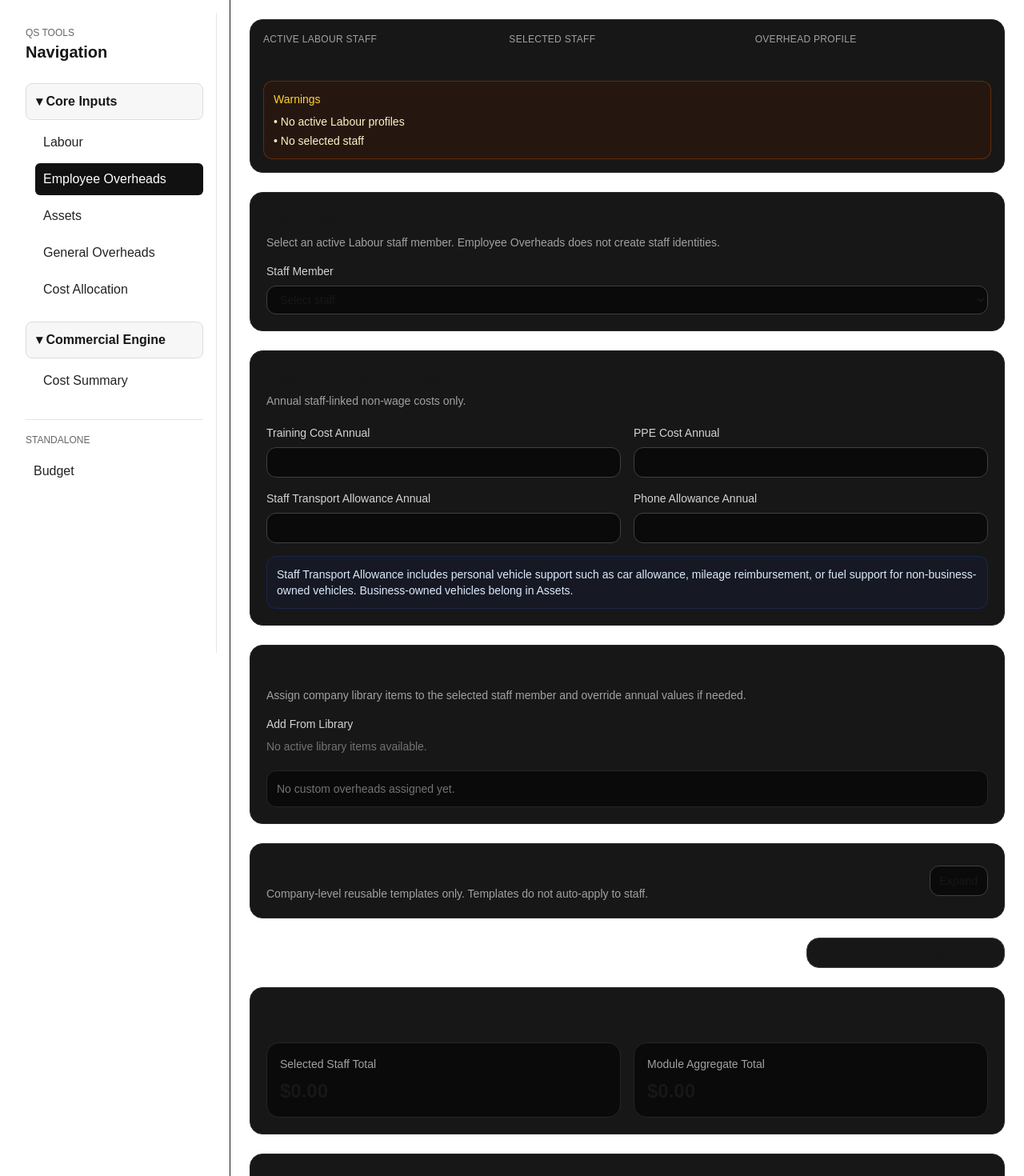
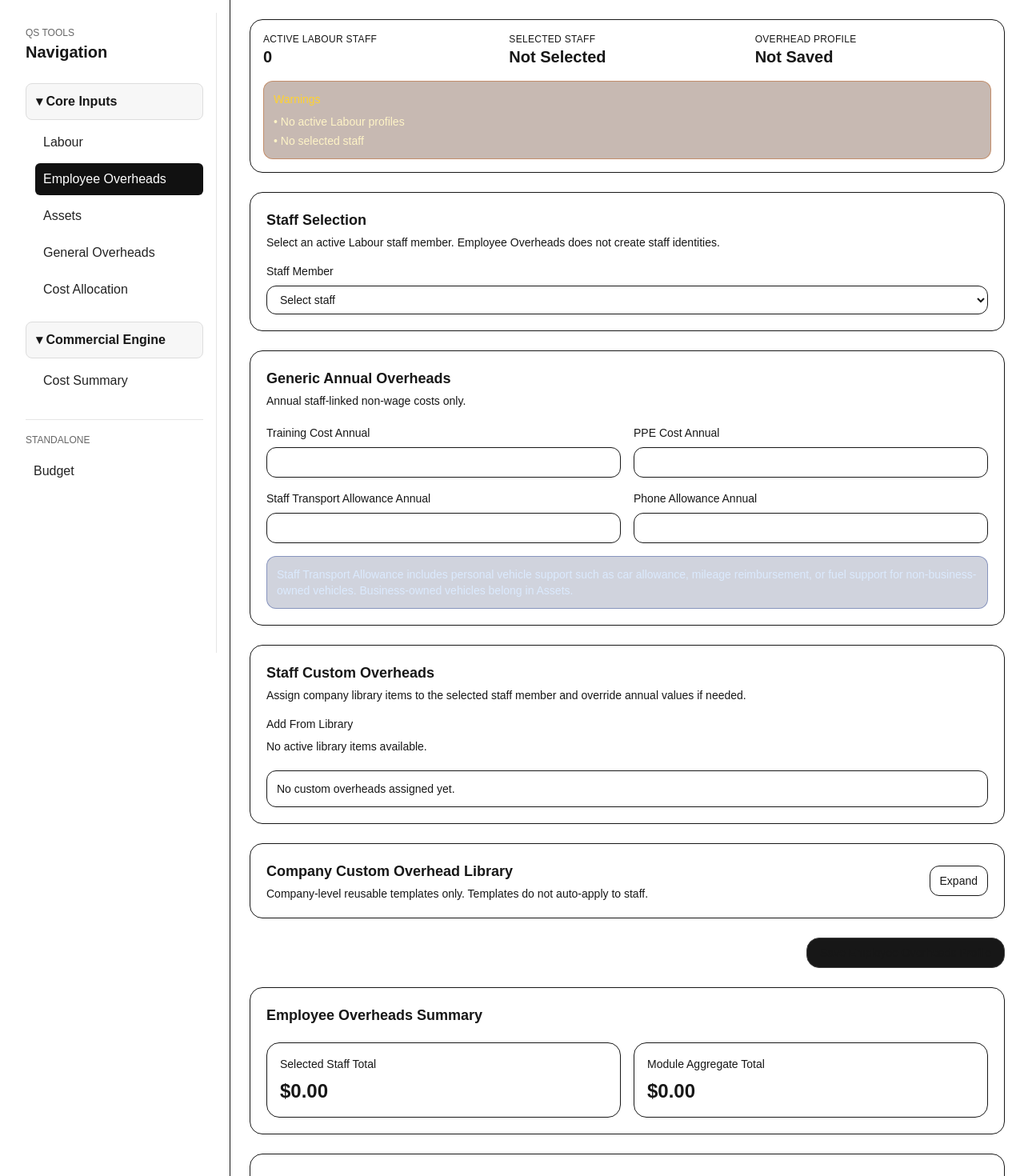
Before and after one commit to QSTools/qstools-v2, a Next.js app: page /employee-overheads in a window 1280 px wide. Shown: the top 1470 px of the page at 80% size. Built offline with nearby package versions, Linux system fonts and the light colour scheme.

Commit message:
Employee Overheads — migrated to theme tokens (neutral → CSS vars)

```diff
--- a/components/employee-overheads/EmployeeOverheadCustomList.jsx
+++ b/components/employee-overheads/EmployeeOverheadCustomList.jsx
@@ -21,18 +21,18 @@ export default function EmployeeOverheadCustomList({
   const active_library_items = library_items.filter((item) => item.is_active);
 
   return (
-    <section className="rounded-2xl border border-neutral-800 bg-neutral-900 p-5">
+    <section className="rounded-2xl border border-[var(--border-primary)] bg-[var(--bg-card)] p-5">
       <h2 className="text-lg font-semibold">Staff Custom Overheads</h2>
-      <p className="mt-1 text-sm text-neutral-400">
+      <p className="mt-1 text-sm text-[var(--text-muted)]">
         Assign company library items to the selected staff member and override
         annual values if needed.
       </p>
 
       <div className="mt-4">
-        <div className="mb-2 text-sm text-neutral-300">Add From Library</div>
+        <div className="mb-2 text-sm text-[var(--text-secondary)]">Add From Library</div>
         <div className="flex flex-wrap gap-2">
           {active_library_items.length === 0 && (
-            <div className="text-sm text-neutral-500">
+            <div className="text-sm text-[var(--text-muted)]">
               No active library items available.
             </div>
           )}
@@ -45,7 +45,7 @@ export default function EmployeeOverheadCustomList({
                 addCustomAssignmentFromTemplate(item.custom_overhead_template_id)
               }
               disabled={disabled}
-              className="rounded-xl border border-neutral-700 bg-neutral-950 px-3 py-2 text-sm"
+              className="rounded-xl border border-[var(--border-strong)] bg-[var(--bg-input)] px-3 py-2 text-sm"
             >
               Add {item.custom_overhead_name} ({format_currency(item.default_amount_annual)})
             </button>
@@ -55,7 +55,7 @@ export default function EmployeeOverheadCustomList({
 
       <div className="mt-5 space-y-3">
         {custom_assignment_rows.length === 0 && (
-          <div className="rounded-xl border border-neutral-800 bg-neutral-950 p-3 text-sm text-neutral-500">
+          <div className="rounded-xl border border-[var(--border-primary)] bg-[var(--bg-input)] p-3 text-sm text-[var(--text-muted)]">
             No custom overheads assigned yet.
           </div>
         )}
@@ -63,7 +63,7 @@ export default function EmployeeOverheadCustomList({
         {custom_assignment_rows.map((row) => (
           <div
             key={row.staff_overhead_item_id}
-            className="rounded-xl border border-neutral-800 bg-neutral-950 p-4"
+            className="rounded-xl border border-[var(--border-primary)] bg-[var(--bg-input)] p-4"
           >
             <div className="grid grid-cols-1 gap-3 md:grid-cols-[1fr_180px_120px]">
               <input
@@ -75,7 +75,7 @@ export default function EmployeeOverheadCustomList({
                   })
                 }
                 disabled={disabled}
-                className="rounded-xl border border-neutral-700 bg-neutral-900 px-3 py-2 text-sm"
+                className="rounded-xl border border-[var(--border-strong)] bg-[var(--bg-card)] px-3 py-2 text-sm"
               />
 
               <input
@@ -89,7 +89,7 @@ export default function EmployeeOverheadCustomList({
                   })
                 }
                 disabled={disabled}
-                className="rounded-xl border border-neutral-700 bg-neutral-900 px-3 py-2 text-sm"
+                className="rounded-xl border border-[var(--border-strong)] bg-[var(--bg-card)] px-3 py-2 text-sm"
               />
 
               <button
@@ -104,7 +104,7 @@ export default function EmployeeOverheadCustomList({
               </button>
             </div>
 
-            <div className="mt-2 text-xs text-neutral-500">
+            <div className="mt-2 text-xs text-[var(--text-muted)]">
               {row.is_active ? "Active" : "Inactive"}
             </div>
           </div>
--- a/components/employee-overheads/EmployeeOverheadForm.jsx
+++ b/components/employee-overheads/EmployeeOverheadForm.jsx
@@ -3,7 +3,7 @@
 function CurrencyField({ label, value, onChange, disabled = false }) {
   return (
     <label className="block">
-      <span className="mb-2 block text-sm text-neutral-300">{label}</span>
+      <span className="mb-2 block text-sm text-[var(--text-secondary)]">{label}</span>
       <input
         type="number"
         step="0.01"
@@ -11,7 +11,7 @@ function CurrencyField({ label, value, onChange, disabled = false }) {
         value={value ?? ""}
         onChange={(e) => onChange(e.target.value)}
         disabled={disabled}
-        className="w-full rounded-xl border border-neutral-700 bg-neutral-950 px-3 py-2 text-sm"
+        className="w-full rounded-xl border border-[var(--border-strong)] bg-[var(--bg-input)] px-3 py-2 text-sm"
       />
     </label>
   );
@@ -23,9 +23,9 @@ export default function EmployeeOverheadForm({
   disabled = false,
 }) {
   return (
-    <section className="rounded-2xl border border-neutral-800 bg-neutral-900 p-5">
+    <section className="rounded-2xl border border-[var(--border-primary)] bg-[var(--bg-card)] p-5">
       <h2 className="text-lg font-semibold">Generic Annual Overheads</h2>
-      <p className="mt-1 text-sm text-neutral-400">
+      <p className="mt-1 text-sm text-[var(--text-muted)]">
         Annual staff-linked non-wage costs only.
       </p>
 
--- a/components/employee-overheads/EmployeeOverheadLibraryCard.jsx
+++ b/components/employee-overheads/EmployeeOverheadLibraryCard.jsx
@@ -36,11 +36,11 @@ export default function EmployeeOverheadLibraryCard({
   }
 
   return (
-    <section className="rounded-2xl border border-neutral-800 bg-neutral-900 p-5">
+    <section className="rounded-2xl border border-[var(--border-primary)] bg-[var(--bg-card)] p-5">
       <div className="flex items-center justify-between gap-4">
         <div>
           <h2 className="text-lg font-semibold">Company Custom Overhead Library</h2>
-          <p className="mt-1 text-sm text-neutral-400">
+          <p className="mt-1 text-sm text-[var(--text-muted)]">
             Company-level reusable templates only. Templates do not auto-apply
             to staff.
           </p>
@@ -49,7 +49,7 @@ export default function EmployeeOverheadLibraryCard({
         <button
           type="button"
           onClick={() => setIsOpen((current) => !current)}
-          className="rounded-xl border border-neutral-700 bg-neutral-950 px-3 py-2 text-sm"
+          className="rounded-xl border border-[var(--border-strong)] bg-[var(--bg-input)] px-3 py-2 text-sm"
         >
           {is_open ? "Collapse" : "Expand"}
         </button>
@@ -63,7 +63,7 @@ export default function EmployeeOverheadLibraryCard({
               value={custom_overhead_name}
               onChange={(e) => setCustomOverheadName(e.target.value)}
               placeholder="Custom overhead name"
-              className="rounded-xl border border-neutral-700 bg-neutral-950 px-3 py-2 text-sm"
+              className="rounded-xl border border-[var(--border-strong)] bg-[var(--bg-input)] px-3 py-2 text-sm"
             />
 
             <input
@@ -73,13 +73,13 @@ export default function EmployeeOverheadLibraryCard({
               value={default_amount_annual}
               onChange={(e) => setDefaultAmountAnnual(e.target.value)}
               placeholder="Default annual amount"
-              className="rounded-xl border border-neutral-700 bg-neutral-950 px-3 py-2 text-sm"
+              className="rounded-xl border border-[var(--border-strong)] bg-[var(--bg-input)] px-3 py-2 text-sm"
             />
 
             <button
               type="button"
               onClick={submitNewTemplate}
-              className="rounded-xl border border-neutral-700 bg-neutral-950 px-3 py-2 text-sm"
+              className="rounded-xl border border-[var(--border-strong)] bg-[var(--bg-input)] px-3 py-2 text-sm"
             >
               Add Template
             </button>
@@ -87,7 +87,7 @@ export default function EmployeeOverheadLibraryCard({
 
           <div className="mt-5 space-y-3">
             {library_items.length === 0 && (
-              <div className="rounded-xl border border-neutral-800 bg-neutral-950 p-3 text-sm text-neutral-500">
+              <div className="rounded-xl border border-[var(--border-primary)] bg-[var(--bg-input)] p-3 text-sm text-[var(--text-muted)]">
                 No custom templates saved yet.
               </div>
             )}
@@ -95,7 +95,7 @@ export default function EmployeeOverheadLibraryCard({
             {library_items.map((item) => (
               <div
                 key={item.custom_overhead_template_id}
-                className="rounded-xl border border-neutral-800 bg-neutral-950 p-4"
+                className="rounded-xl border border-[var(--border-primary)] bg-[var(--bg-input)] p-4"
               >
                 <div className="grid grid-cols-1 gap-3 md:grid-cols-[1fr_180px_140px]">
                   <input
@@ -107,7 +107,7 @@ export default function EmployeeOverheadLibraryCard({
                         custom_overhead_name: e.target.value,
                       })
                     }
-                    className="rounded-xl border border-neutral-700 bg-neutral-900 px-3 py-2 text-sm"
+                    className="rounded-xl border border-[var(--border-strong)] bg-[var(--bg-card)] px-3 py-2 text-sm"
                   />
 
                   <input
@@ -121,7 +121,7 @@ export default function EmployeeOverheadLibraryCard({
                         default_amount_annual: e.target.value,
                       })
                     }
-                    className="rounded-xl border border-neutral-700 bg-neutral-900 px-3 py-2 text-sm"
+                    className="rounded-xl border border-[var(--border-strong)] bg-[var(--bg-card)] px-3 py-2 text-sm"
                   />
 
                   <button
@@ -137,7 +137,7 @@ export default function EmployeeOverheadLibraryCard({
                   </button>
                 </div>
 
-                <div className="mt-2 text-xs text-neutral-500">
+                <div className="mt-2 text-xs text-[var(--text-muted)]">
                   {item.is_active ? "Active" : "Inactive"} • Default{" "}
                   {format_currency(item.default_amount_annual)}
                 </div>
--- a/components/employee-overheads/EmployeeOverheadStaffCard.jsx
+++ b/components/employee-overheads/EmployeeOverheadStaffCard.jsx
@@ -7,19 +7,19 @@ export default function EmployeeOverheadStaffCard({
   selected_staff = null,
 }) {
   return (
-    <section className="rounded-2xl border border-neutral-800 bg-neutral-900 p-5">
+    <section className="rounded-2xl border border-[var(--border-primary)] bg-[var(--bg-card)] p-5">
       <h2 className="text-lg font-semibold">Staff Selection</h2>
-      <p className="mt-1 text-sm text-neutral-400">
+      <p className="mt-1 text-sm text-[var(--text-muted)]">
         Select an active Labour staff member. Employee Overheads does not create
         staff identities.
       </p>
 
       <div className="mt-4">
-        <label className="mb-2 block text-sm text-neutral-300">Staff Member</label>
+        <label className="mb-2 block text-sm text-[var(--text-secondary)]">Staff Member</label>
         <select
           value={selected_staff_id}
           onChange={(e) => setSelectedStaffId(e.target.value)}
-          className="w-full rounded-xl border border-neutral-700 bg-neutral-950 px-3 py-2 text-sm"
+          className="w-full rounded-xl border border-[var(--border-strong)] bg-[var(--bg-input)] px-3 py-2 text-sm"
         >
           <option value="">Select staff</option>
           {staff_options.map((staff) => (
@@ -32,12 +32,12 @@ export default function EmployeeOverheadStaffCard({
       </div>
 
       {selected_staff && (
-        <div className="mt-4 rounded-xl border border-neutral-800 bg-neutral-950 p-4">
-          <div className="text-sm text-neutral-400">Selected Staff</div>
+        <div className="mt-4 rounded-xl border border-[var(--border-primary)] bg-[var(--bg-input)] p-4">
+          <div className="text-sm text-[var(--text-muted)]">Selected Staff</div>
           <div className="mt-1 text-base font-semibold">
             {selected_staff.staff_name}
           </div>
-          <div className="text-sm text-neutral-400">
+          <div className="text-sm text-[var(--text-muted)]">
             {selected_staff.staff_role || "No role set"}
           </div>
         </div>
--- a/components/employee-overheads/EmployeeOverheadStatusStrip.jsx
+++ b/components/employee-overheads/EmployeeOverheadStatusStrip.jsx
@@ -7,17 +7,17 @@ export default function EmployeeOverheadStatusStrip({
   warnings = [],
 }) {
   return (
-    <section className="rounded-2xl border border-neutral-800 bg-neutral-900 p-4">
+    <section className="rounded-2xl border border-[var(--border-primary)] bg-[var(--bg-card)] p-4">
       <div className="grid grid-cols-1 gap-3 md:grid-cols-3">
         <div>
-          <div className="text-xs uppercase tracking-wide text-neutral-400">
+          <div className="text-xs uppercase tracking-wide text-[var(--text-muted)]">
             Active Labour Staff
           </div>
           <div className="text-xl font-semibold">{active_staff_available}</div>
         </div>
 
         <div>
-          <div className="text-xs uppercase tracking-wide text-neutral-400">
+          <div className="text-xs uppercase tracking-wide text-[var(--text-muted)]">
             Selected Staff
           </div>
           <div className="text-xl font-semibold">
@@ -26,7 +26,7 @@ export default function EmployeeOverheadStatusStrip({
         </div>
 
         <div>
-          <div className="text-xs uppercase tracking-wide text-neutral-400">
+          <div className="text-xs uppercase tracking-wide text-[var(--text-muted)]">
             Overhead Profile
           </div>
           <div className="text-xl font-semibold">
--- a/components/employee-overheads/EmployeeOverheadSummaryCard.jsx
+++ b/components/employee-overheads/EmployeeOverheadSummaryCard.jsx
@@ -15,19 +15,19 @@ export default function EmployeeOverheadSummaryCard({
   total_employee_overheads_annual = 0,
 }) {
   return (
-    <section className="rounded-2xl border border-neutral-800 bg-neutral-900 p-5">
+    <section className="rounded-2xl border border-[var(--border-primary)] bg-[var(--bg-card)] p-5">
       <h2 className="text-lg font-semibold">Employee Overheads Summary</h2>
 
       <div className="mt-5 grid grid-cols-1 gap-4 md:grid-cols-2">
-        <div className="rounded-2xl border border-neutral-800 bg-neutral-950 p-4">
-          <div className="text-sm text-neutral-400">Selected Staff Total</div>
+        <div className="rounded-2xl border border-[var(--border-primary)] bg-[var(--bg-input)] p-4">
+          <div className="text-sm text-[var(--text-muted)]">Selected Staff Total</div>
           <div className="mt-2 text-2xl font-semibold">
             {format_currency(selected_staff_total_annual)}
           </div>
         </div>
 
-        <div className="rounded-2xl border border-neutral-800 bg-neutral-950 p-4">
-          <div className="text-sm text-neutral-400">Module Aggregate Total</div>
+        <div className="rounded-2xl border border-[var(--border-primary)] bg-[var(--bg-input)] p-4">
+          <div className="text-sm text-[var(--text-muted)]">Module Aggregate Total</div>
           <div className="mt-2 text-2xl font-semibold">
             {format_currency(total_employee_overheads_annual)}
           </div>
```
Also changed, not shown: components/employee-overheads/EmployeeOverheadHelpPanel.jsx (+4 -4 lines).
